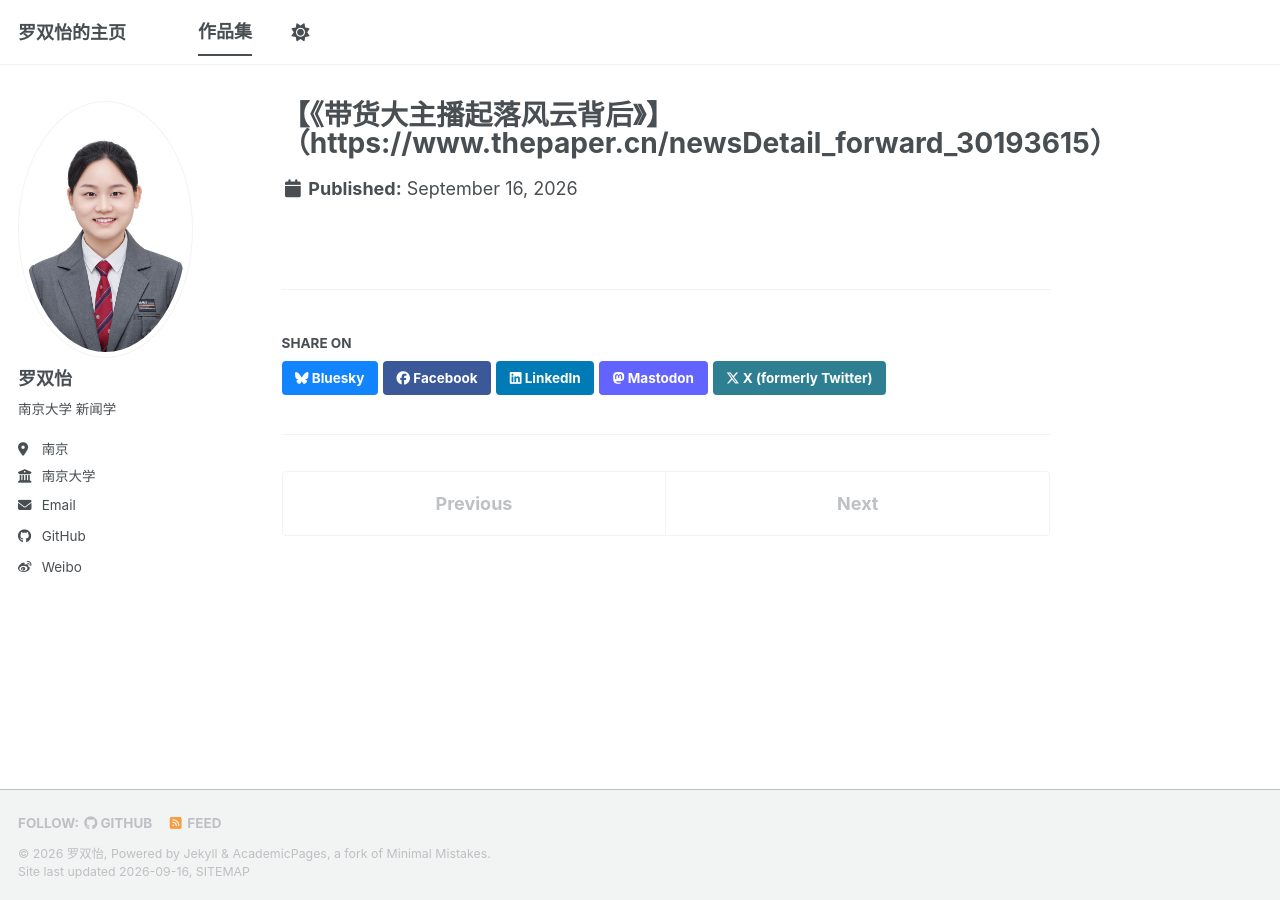
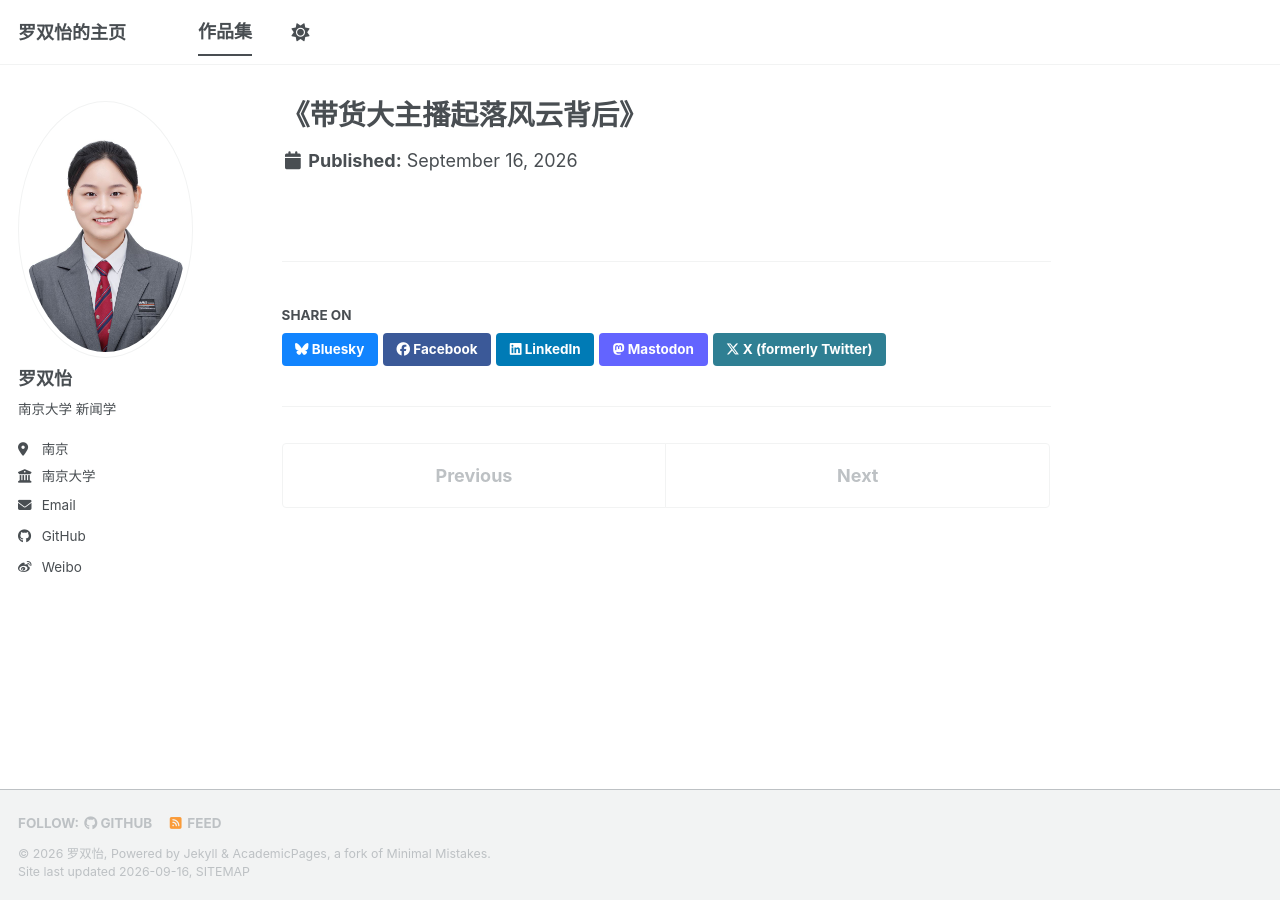
Before and after one commit to luoshuangyi122/luoshuangyi122.github.io, a Jekyll site: the page built from _portfolio/portfolio-1.md, in a window 1280 px wide. Built offline with Jekyll 4.4.1, drawn with Linux system fonts in a browser that asks for light colours; a style sheet for code colours, icons or effects is not loaded; part of the change alters nothing that is shown.

Commit message:
Update title format in portfolio-1.md

```diff
--- a/_portfolio/portfolio-1.md
+++ b/_portfolio/portfolio-1.md
@@ -1,5 +1,5 @@
 ---
-title: "【《带货大主播起落风云背后》】（https://www.thepaper.cn/newsDetail_forward_30193615）"
+title: "《带货大主播起落风云背后》"
 excerpt: "数据新闻"
 collection: portfolio
 ---
```
